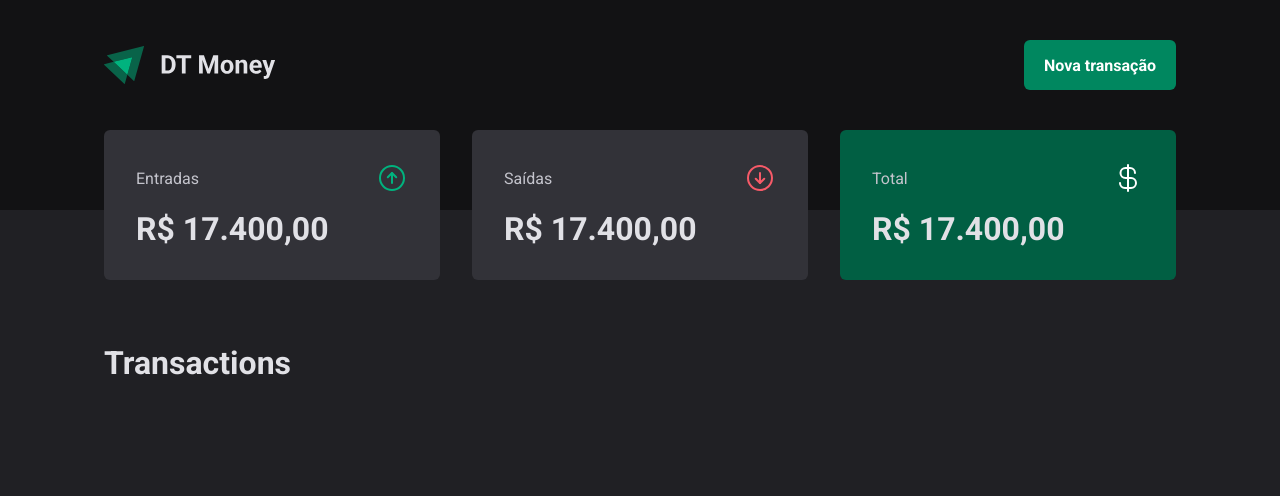
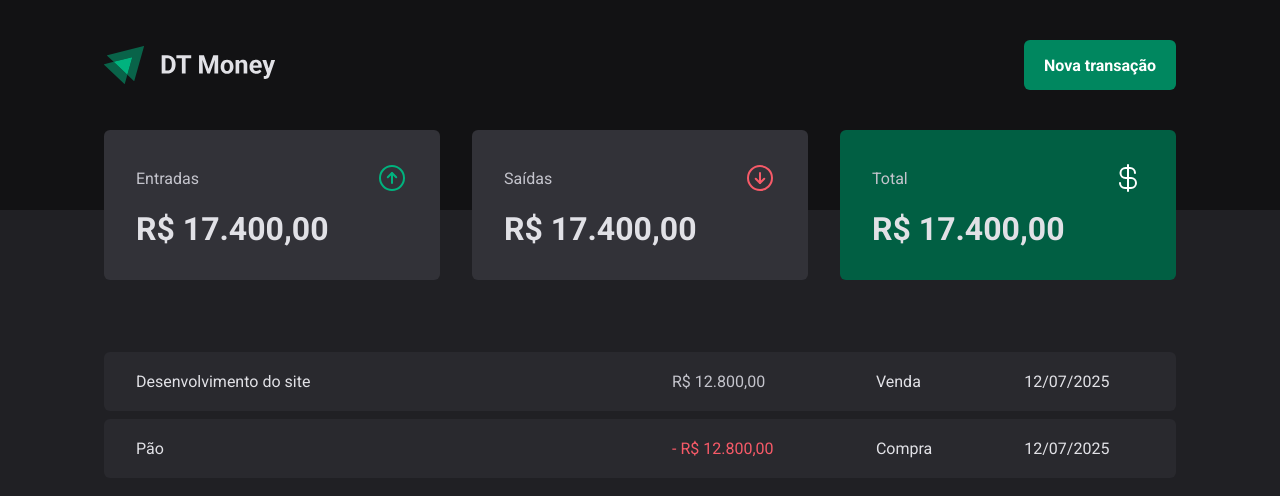
Before and after one commit to CaioDetore/dt-money, a React (Vite) app: page / in a window 1280 px wide. Shown: the top 496 px of the page. Built offline with nearby package versions, Linux system fonts and the light colour scheme.

Commit message:
feat: interface tabela de transações

```diff
--- a/src/pages/Transactions/index.tsx
+++ b/src/pages/Transactions/index.tsx
@@ -1,6 +1,10 @@
 import { Header } from "../../components/Header";
 import { Summary } from "../../components/Summary";
-import { TransactionsContainer } from "./styles";
+import {
+  PriceHighlight,
+  TransactionsContainer,
+  TransactionsTable,
+} from "./styles";
 
 export function Transactions() {
   return (
@@ -8,7 +12,28 @@
       <Header />
       <Summary />
       <TransactionsContainer>
-        <h1>Transactions</h1>
+        <TransactionsTable>
+          <tbody>
+            <tr>
+              <td width="50%">Desenvolvimento do site</td>
+              <td>
+                <PriceHighlight variant="income">R$ 12.800,00</PriceHighlight>
+              </td>
+              <td>Venda</td>
+              <td>12/07/2025</td>
+            </tr>
+            <tr>
+              <td width="50%">Pão</td>
+              <td>
+                <PriceHighlight variant="outcome">
+                  - R$ 12.800,00
+                </PriceHighlight>
+              </td>
+              <td>Compra</td>
+              <td>12/07/2025</td>
+            </tr>
+          </tbody>
+        </TransactionsTable>
       </TransactionsContainer>
     </div>
   );
--- a/src/pages/Transactions/styles.ts
+++ b/src/pages/Transactions/styles.ts
@@ -6,3 +6,34 @@
   margin: 4rem auto 0;
   padding: 0 1.5rem;
 `;
+
+export const TransactionsTable = styled.table`
+  width: 100%;
+  border-collapse: separate; // ativa o border-spacing
+  border-spacing: 0 0.5rem; // é igual um margin
+
+  td {
+    padding: 1.25rem 2rem;
+    background: ${(props) => props.theme["gray-700"]};
+
+    &:first-child {
+      border-top-left-radius: 6px;
+      border-bottom-left-radius: 6px;
+    }
+
+    &:last-child {
+      border-top-right-radius: 6px;
+      border-bottom-right-radius: 6px;
+    }
+  }
+`;
+
+interface PriceHighlightProps {
+  variant: "income" | "outcome";
+}
+export const PriceHighlight = styled.span<PriceHighlightProps>`
+  color: ${(props) =>
+    props.variant === "income"
+      ? props.theme["gray-300"]
+      : props.theme["red-300"]};
+`;
```
